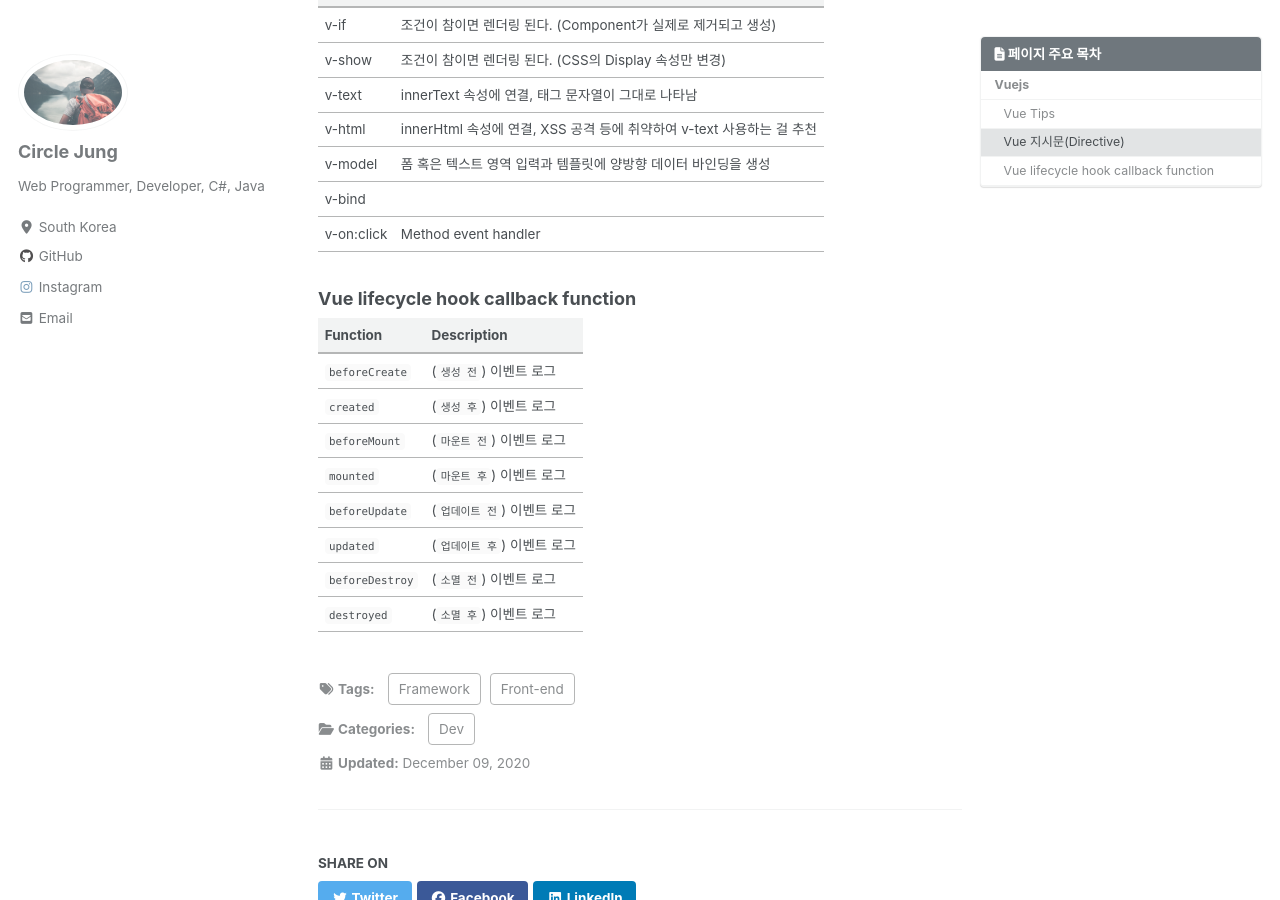
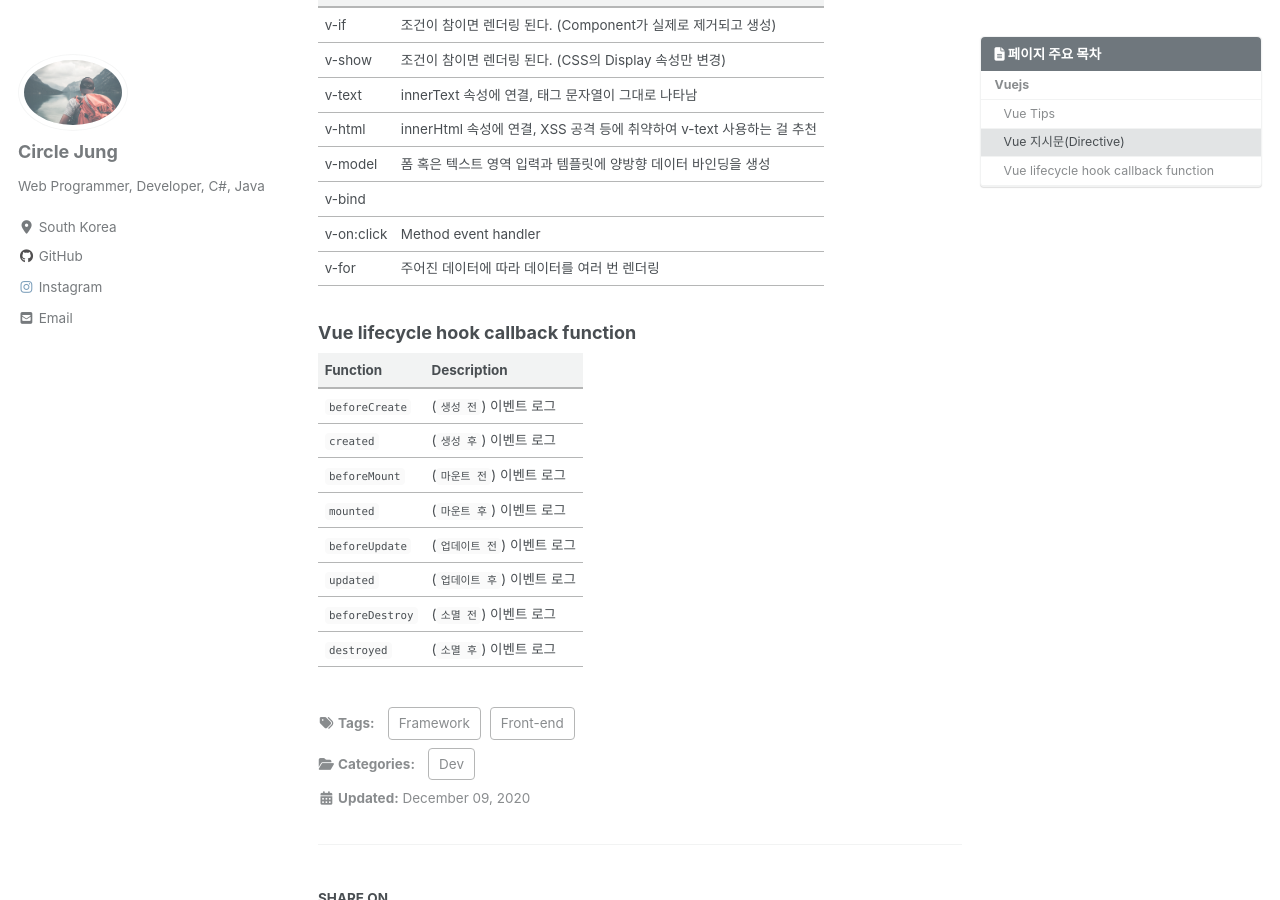
Before and after one commit to jwh0124/jwh0124.github.io, a Jekyll site: the page built from _posts/2020-12-09-vuejs.md, in a window 1280 px wide and 900 px high, scrolled down 553 px. Built offline with Jekyll 4.4.1, drawn with Linux system fonts in a browser that asks for light colours; cached includes are drawn as plain includes; nearby versions of some CDN libraries; comment, search, counter and statistics services are not loaded.

Commit message:
+ add vue js directive v-for

```diff
--- a/_posts/2020-12-09-vuejs.md
+++ b/_posts/2020-12-09-vuejs.md
@@ -33,6 +33,7 @@ last_modified_at: 2020-12-09T18:38:00+09:00
 | v-model    | 폼 혹은 텍스트 영역 입력과 템플릿에 양방향 데이터 바인딩을 생성 |
 | v-bind     | |
 | v-on:click | Method event handler |
+| v-for      | 주어진 데이터에 따라 데이터를 여러 번 렌더링 |
 
 ### Vue lifecycle hook callback function ###
 
```
